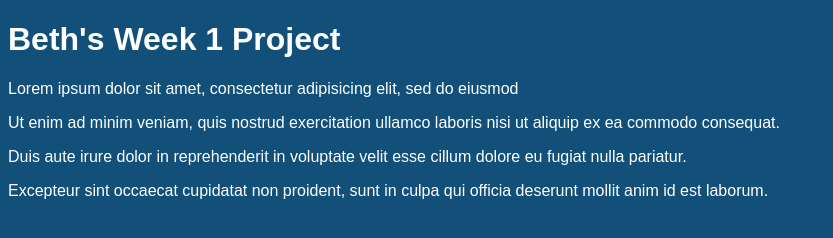
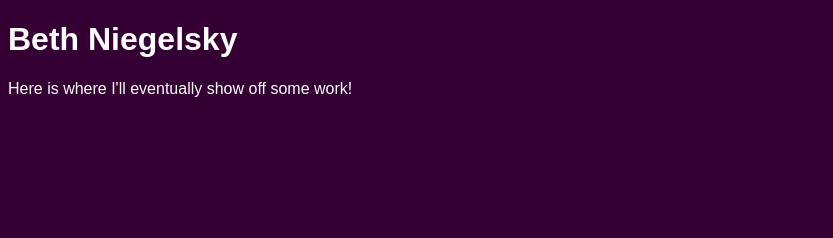
Before and after one commit to ecniegelsky/ecniegelsky.github.io, a plain HTML site: page Unit_1/index.html in a window 1280 px wide. Shown: the whole page, without its empty margins (0-833 px from the left). Drawn offline with Linux system fonts and the light colour scheme.

Commit message:
Project 1 final

```diff
--- a/Unit_1/css/style.css
+++ b/Unit_1/css/style.css
@@ -1,5 +1,5 @@
 body {
 	color: white;
-	background-color: #125079;
+	background-color: #340034;
 	font-family: Arial, sans-serif;
 }
--- a/Unit_1/index.html
+++ b/Unit_1/index.html
@@ -1,17 +1,12 @@
 <!DOCTYPE html>
 <html>
-	<head>
-		<title>Beth's First Project</title>
-		<link rel="stylesheet" type="text/css" href="css/style.css">
-	</head>
-	<body>
-		<h1>Beth's Week 1 Project</h1>
-		<p>Lorem ipsum dolor sit amet, consectetur adipisicing elit, sed do eiusmod</p>
+<head>
+	<link rel="stylesheet" type="text/css" href="css/style.css">
+	<title>Beth Niegelsky Professional Portfolio</title>
+</head>
+<body>
+	<h1>Beth Niegelsky</h1>
+	<p>Here is where I'll eventually show off some work!</p>
 
-		<p>Ut enim ad minim veniam, quis nostrud exercitation ullamco laboris nisi ut aliquip ex ea commodo consequat. </p>
-
-		<p>Duis aute irure dolor in reprehenderit in voluptate velit esse cillum dolore eu fugiat nulla pariatur.</p>
-
-		<p>Excepteur sint occaecat cupidatat non proident, sunt in culpa qui officia deserunt mollit anim id est laborum.</p>
-	</body>
+</body>
 </html>
```
Also changed, not shown: 2 other files.
